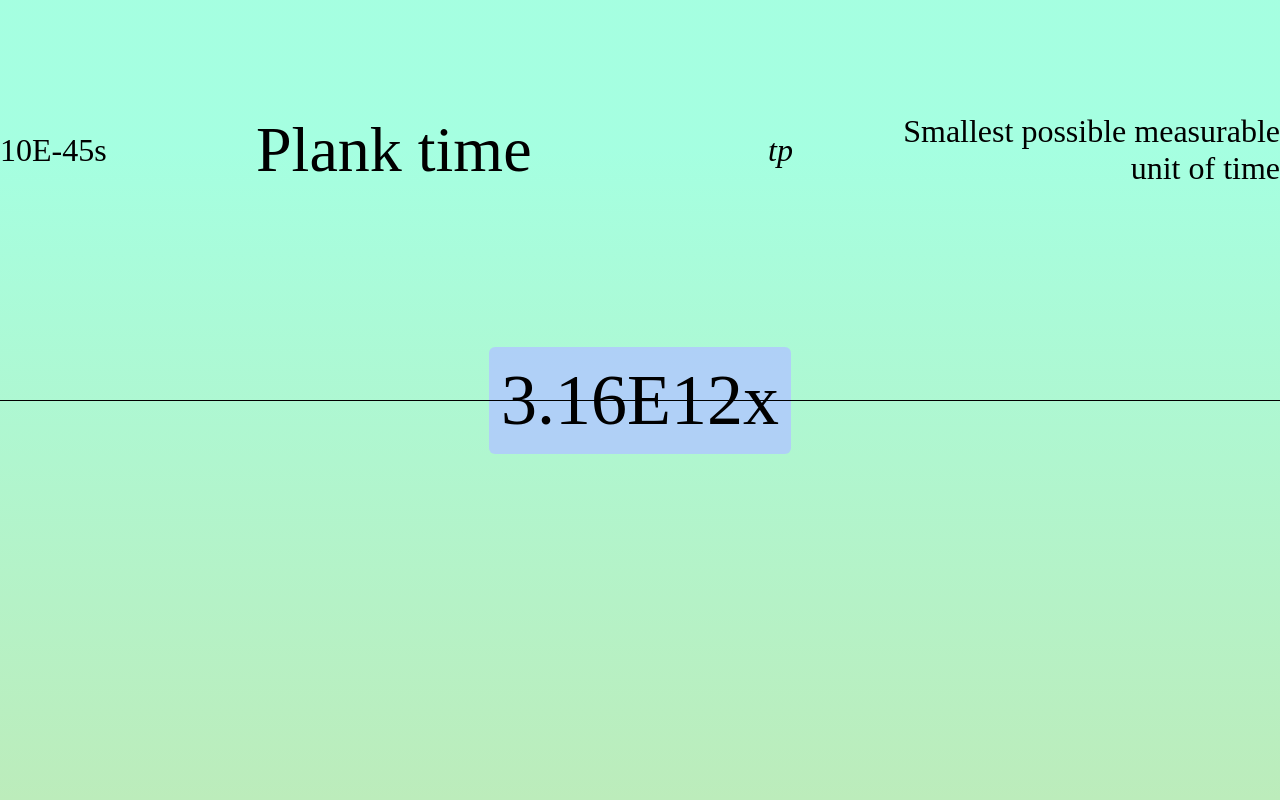
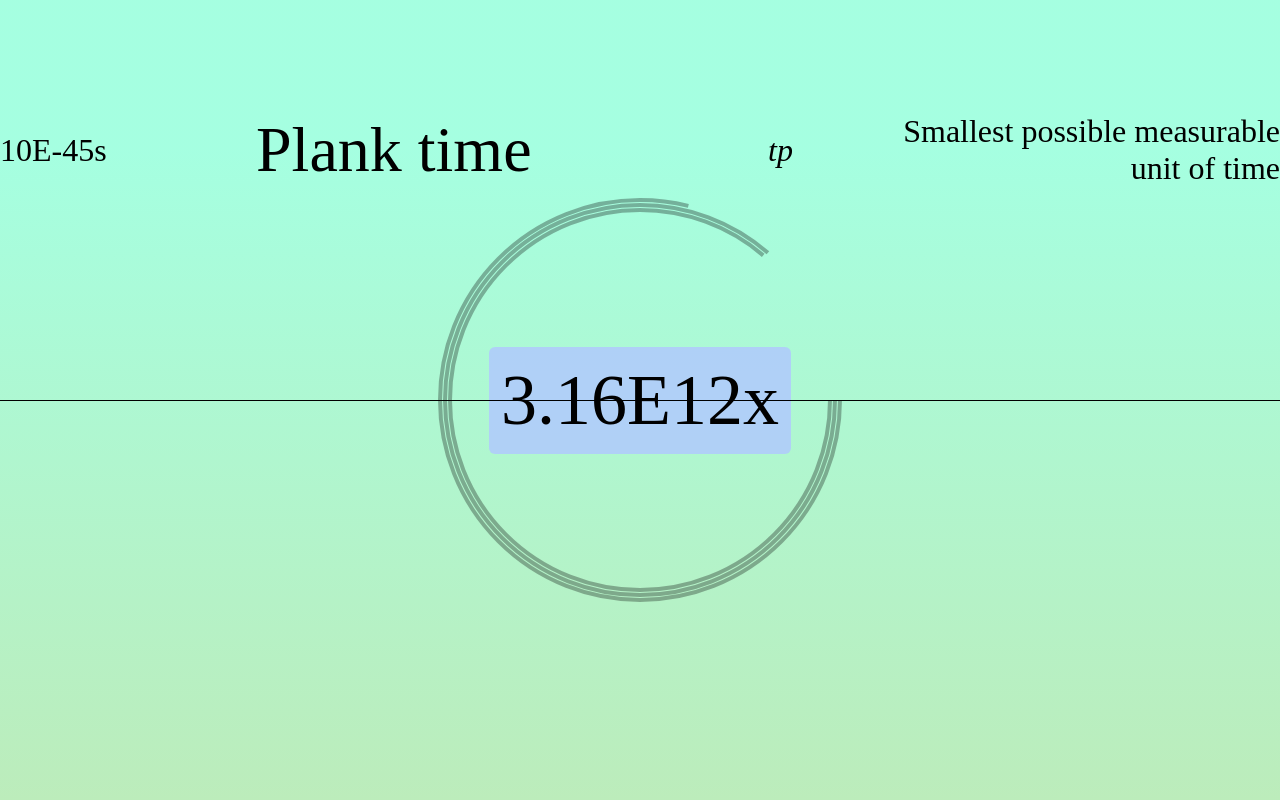
Before and after one commit to joemccourt/time-scale, a website with bundled scripts: page src/index.html in a window 1280 px wide. Shown: the top 800 px of the page. Built offline with nearby package versions, Linux system fonts and the light colour scheme.

Commit message:
first pass on spin viz

```diff
--- a/src/index.css
+++ b/src/index.css
@@ -3,8 +3,8 @@ body {
 }
 
 .canvasContainer {
+  position: fixed;
   display: flex;
-  justify-content: center;
   height: 100%;
   width: 100%;
 }
--- a/src/index.html
+++ b/src/index.html
@@ -11,15 +11,13 @@
   <body>
     <div id="scrollContainer">
       <div id="marksContainer" />
-      <!-- <div class="canvasContainer">
-        <div class="subContainer">
-          <canvas id="canvas" />
-        </div>
-      </div> -->
     </div>
     <div id="cursorContainer">
       <div id="cursorText"></div>
       <div id="cursorLine"></div>
+      <div class="canvasContainer">
+        <canvas id="canvas" />
+      </div>
     </div>
   </body>
 </html>
--- a/src/index.js
+++ b/src/index.js
@@ -21,13 +21,7 @@ const heightToScale = (height) => {
 };
 
 const stateDefaults = {
-  p: 0.3,
-  n: 7,
-  totalCoins: 0,
-  flipTry: -1,
-  play: false,
-  goalFlips: 0,
-  speed: 1,
+  timeScale: 1,
 };
 
 let state = { ...stateDefaults };
@@ -70,8 +64,7 @@ const resetState = () => {
 
   // Setting canvas size properly
   onResize();
-
-  // drawWorld();
+  drawWorld();
 };
 
 const onResize = () => {
@@ -94,9 +87,10 @@ const onResize = () => {
 
   // const ctxScale = Math.min(w, h) / minDim;
   const ctx = el.getContext("2d");
+  // console.log("set ctx", ctx);
   ctx.scale(w / state.w, h / state.h);
   state.ctx = ctx;
-  // drawWorld();
+  drawWorld();
 };
 
 // const flipCoinIsHeads = (p) => {
@@ -173,7 +167,22 @@ const onResize = () => {
 //   );
 // };
 
-// const drawWorld = () => {
+const drawWorld = () => {
+  const { ctx, time, w, h } = state;
+  ctx.clearRect(0, 0, w, h);
+
+  const drawScales = [-6, -3, 0, 3, 6];
+  ctx.lineWidth = 4;
+  ctx.strokeStyle = `rgba(0, 0, 0, 0.3)`;
+
+  drawScales.forEach((s, i) => {
+    const div = 10 ** s;
+    const angle = 2 * Math.PI * (time / div - Math.floor(time / div));
+    ctx.beginPath();
+    ctx.arc(w / 2, h / 2, 180 + 5 * i, 0, angle);
+    ctx.stroke();
+  });
+};
 //   const { ctx, w, h, flips, n, p, numTrialsByHeads } = state;
 //   ctx.clearRect(0, 0, w, h);
 //   ctx.textBaseline = "middle";
@@ -341,8 +350,10 @@ const onScroll = () => {
   // const scrollDiv = document.getElementById("scrollContainer");
   const cursorDiv = document.getElementById("cursorText");
   const scale = heightToScale(window.scrollY + window.innerHeight / 2);
+  state.timeScale = scale;
 
   cursorDiv.innerHTML = `${formatScale(scale)}x`;
+  drawWorld();
 };
 
 // const BG_COLOR = "#ffffff";
@@ -385,10 +396,11 @@ const init = () => {
   });
 
   window.scrollTo(0, scaleToHeight(1) - window.innerHeight / 2);
-  onScroll();
 
   // init state
+  onResize();
   resetState();
+  drawWorld();
 
   // // create events
   // const coinFlipButton = document.getElementById("flipCoin");
@@ -405,29 +417,27 @@ const init = () => {
   // nInput.addEventListener("change", () => resetState());
   // speedInput.addEventListener("click", setSpeed);
 
-  // let lastTime = new Date().getTime();
-  // const timeUpdate = (dt) => {
-  //   if (state.play === false) {
-  //     return;
-  //   }
+  let lastTime = performance.now();
+  const timeUpdate = (dt) => {
+    if (state.play === false) {
+      return;
+    }
 
-  //   state.goalFlips += (((dt - lastTime) * state.speed) / 1000) * state.n;
-  //   while (state.totalCoins < state.goalFlips) {
-  //     flipOneCoin();
-  //   }
-  //   drawWorld();
-  // };
+    state.time = (state.time ?? 0) + 1e-3 * ((dt - lastTime) * state.timeScale);
 
-  // const loop = () => {
-  //   requestAnimationFrame((dt) => {
-  //     timeUpdate(dt);
-  //     lastTime = dt;
-  //     loop();
-  //   });
-  // };
+    // todo dirty flag
+    drawWorld();
+  };
 
-  // drawWorld();
-  // loop();
+  const loop = () => {
+    requestAnimationFrame((dt) => {
+      timeUpdate(dt);
+      lastTime = dt;
+      loop();
+    });
+  };
+
+  loop();
 };
 
 // global events
```
